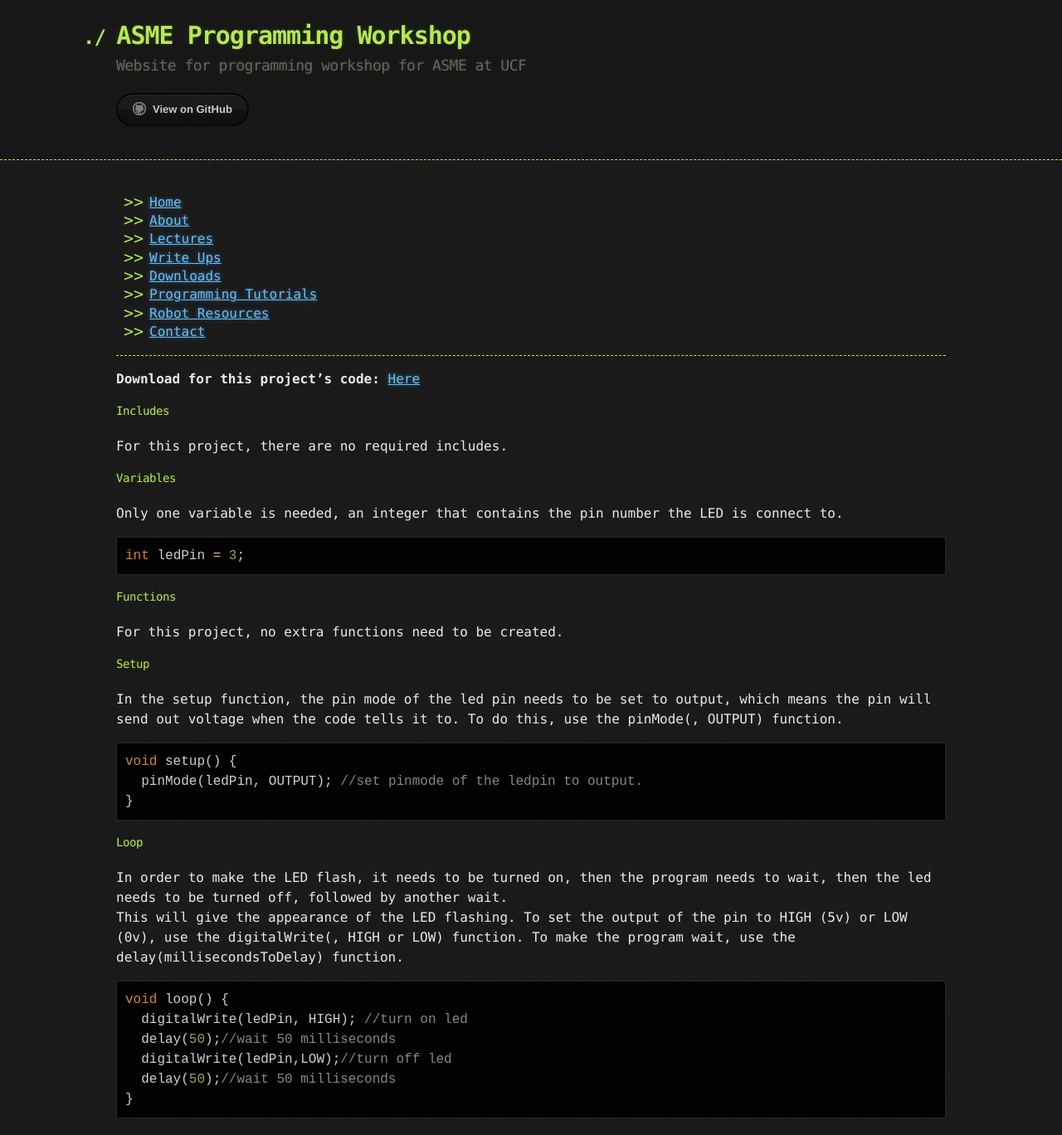
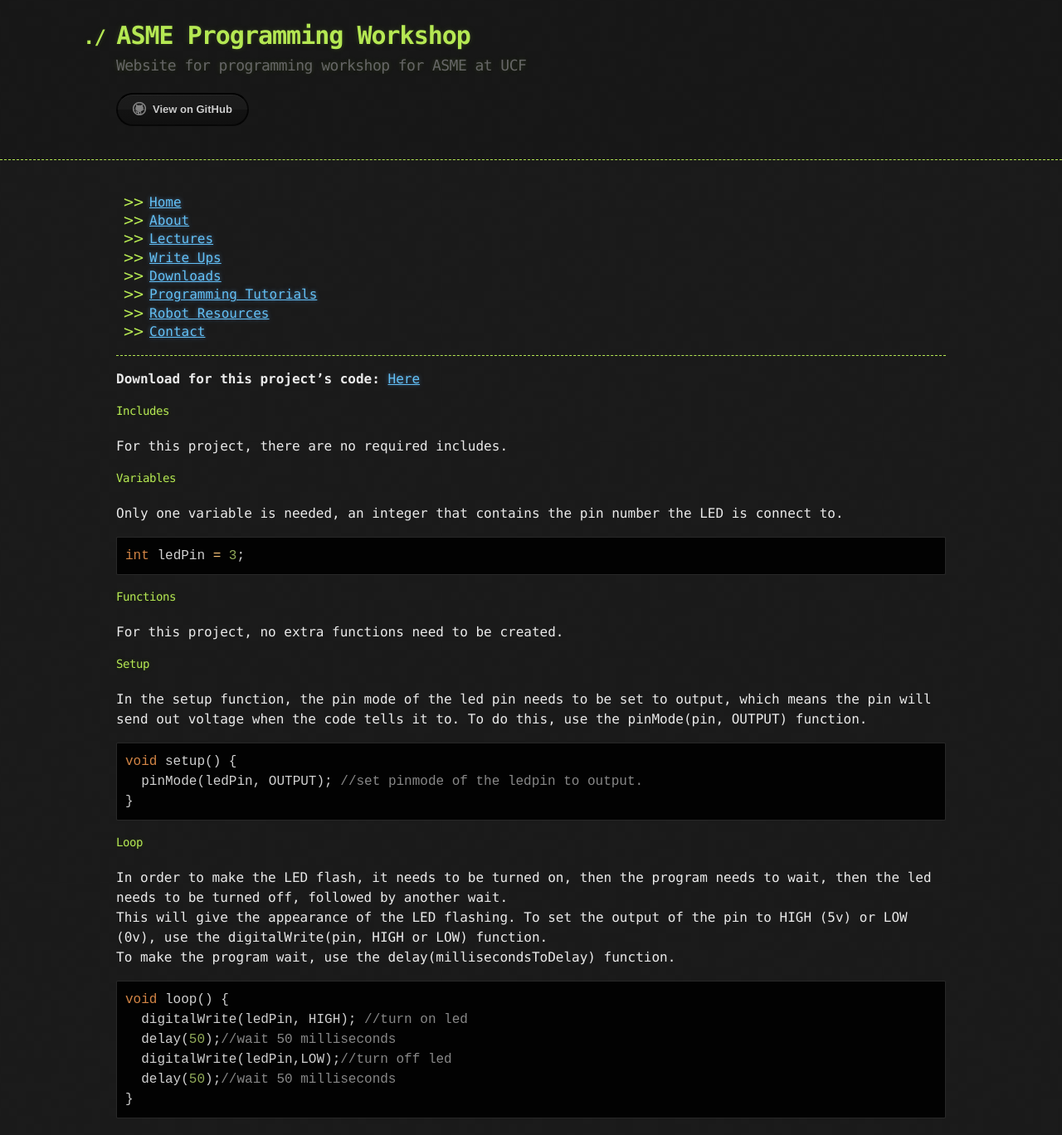
Before and after one commit to brandons209/workshop, a Jekyll site: the page built from pages/write_ups/Week_2.md, in a window 1280 px wide. Shown: the whole page at 83% size. Built offline with Jekyll 4.4.1, drawn with Linux system fonts in a browser that asks for light colours.

Commit message:
more formatting

````diff
--- a/pages/write_ups/Week_2.md
+++ b/pages/write_ups/Week_2.md
@@ -24,7 +24,7 @@ int ledPin = 3;
 #### Functions
 For this project, no extra functions need to be created.
 #### Setup
-In the setup function, the pin mode of the led pin needs to be set to output, which means the pin will send out voltage when the code tells it to. To do this, use the pinMode(<pin>, OUTPUT) function.
+In the setup function, the pin mode of the led pin needs to be set to output, which means the pin will send out voltage when the code tells it to. To do this, use the pinMode(pin, OUTPUT) function.
 ```c++
 void setup() {
   pinMode(ledPin, OUTPUT); //set pinmode of the ledpin to output.
@@ -32,7 +32,7 @@ void setup() {
 ```
 #### Loop
 In order to make the LED flash, it needs to be turned on, then the program needs to wait, then the led needs to be turned off, followed by another wait.
-This will give the appearance of the LED flashing. To set the output of the pin to HIGH (5v) or LOW (0v), use the digitalWrite(<pin>, HIGH or LOW) function.
+This will give the appearance of the LED flashing. To set the output of the pin to HIGH (5v) or LOW (0v), use the digitalWrite(pin, HIGH or LOW) function.
 To make the program wait, use the delay(millisecondsToDelay) function.
 ```c++
 void loop() {
````
